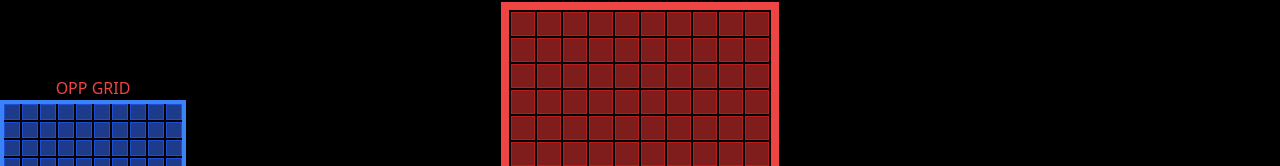
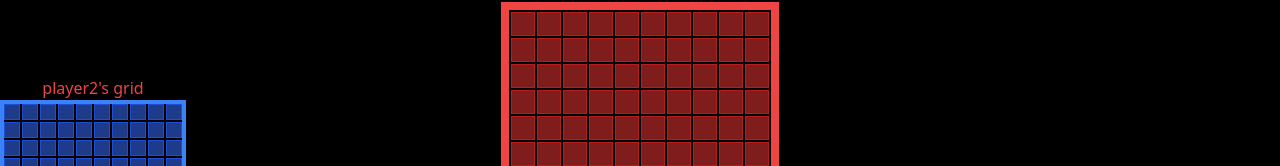
Before and after one commit to Claken/red-tetris, a React (Vite) app in the folder my-app/: page /1/1 in a window 1280 px wide. Shown: the part 129-295 px from the top of the page. Built offline with nearby package versions, Linux system fonts and the light colour scheme.

Commit message:
player 2 name added + get next five tetrominos

```diff
--- a/my-app/src/components/GamePage.tsx
+++ b/my-app/src/components/GamePage.tsx
@@ -13,6 +13,7 @@ function GamePage() {
 	const uuid = sessionStorage.getItem("uuid");
 	const [roomId, setRoomId] = useState<string>("");
 	const [countdown, setCountdown] = useState<number | null>(null);
+	const [oppName, setOppName] = useState<string>("");
 	// const [soloGame, setSoloGame] = useState<boolean>(false);
 	const numRows = 20;
 	const numCols = 10;
@@ -76,6 +77,7 @@ function GamePage() {
 	socket?.on("beforeGame", (data) => {
 		setGrid(data.player1.uuid === uuid ? data.player1.grid : data.player2.grid);
 		setOppGrid(data.player1.uuid === uuid ? data.player2.grid : data.player1.grid);
+		setOppName(data.player1.uuid === uuid ? data.player2.name: data.player1.name);
 		setRoomId(data.player1.roomId);
 		setTetro(data.player1.uuid === uuid ? data.player1.tetrominos : data.player2.tetrominos);
 	});
@@ -95,7 +97,7 @@ function GamePage() {
 		<div className="bg-black h-screen">
 			<div className="absolute top-1/2 transform -translate-y-1/2">
 				<div className="text-red-500 text-center">
-					OPP GRID
+					{oppName === "" ? "player2" : oppName}'s grid
 				</div>
 				<div className="border-4 border-blue-500">
 					<div className="grid grid-cols-10 gap-0.5">
```
Also changed, not shown: 1 other file (tests, documents, lock files or other folders).
